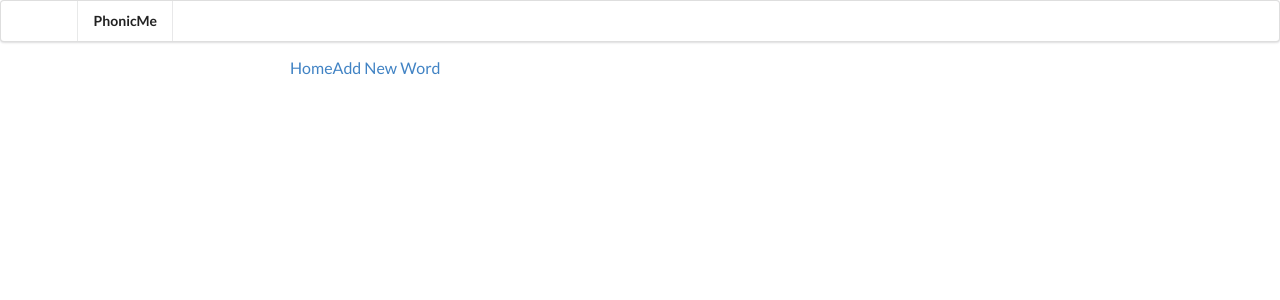
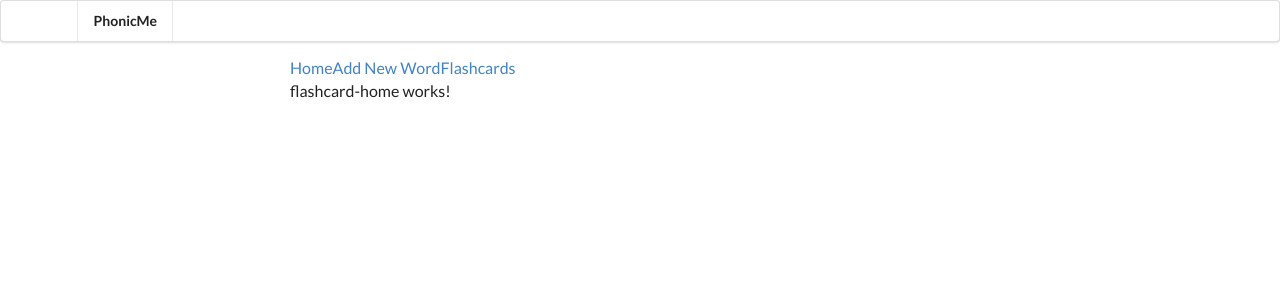
Before and after one commit to leonormes/angular-phonicme, an Angular app: page /flashcard in a window 1280 px wide. Before the commit this address led to /. Shown: the top 300 px of the page. Built offline with nearby package versions, Linux system fonts and the light colour scheme.

Commit message:
add a flashcard component

```diff
--- a/src/app/app.component.html
+++ b/src/app/app.component.html
@@ -1,5 +1,6 @@
-          <div class="navLinks">
-            <a [routerLink]="['/home']">Home</a>
-            <a [routerLink]="['/newword']">Add New Word</a>
-          </div>
+<div class="navLinks">
+  <a [routerLink]="['/home']">Home</a>
+  <a [routerLink]="['/newword']">Add New Word</a>
+  <a [routerLink]="['/flashcard']">Flashcards</a>
+</div>
 <router-outlet></router-outlet>
--- /dev/null
+++ b/src/app/flashcard-home/flashcard-home.component.html
@@ -0,0 +1,3 @@
+<p>
+  flashcard-home works!
+</p>
--- /dev/null
+++ b/src/app/flashcard-home/flashcard-home.component.ts
@@ -0,0 +1,15 @@
+import { Component, OnInit } from '@angular/core';
+
+@Component({
+  selector: 'app-flashcard-home',
+  templateUrl: './flashcard-home.component.html',
+  styleUrls: ['./flashcard-home.component.css']
+})
+export class FlashcardHomeComponent implements OnInit {
+
+  constructor() { }
+
+  ngOnInit() {
+  }
+
+}
--- a/src/app/new-word-form/new-word-form.component.ts
+++ b/src/app/new-word-form/new-word-form.component.ts
@@ -2,6 +2,7 @@ import { Component, OnInit } from '@angular/core';
 import { AbstractControl, Validators, FormBuilder, FormGroup } from '@angular/forms';
 
 @Component({
+  // tslint:disable-next-line:component-selector
   selector: 'new-word-form',
   templateUrl: './new-word-form.component.html',
   styleUrls: ['./new-word-form.component.css']
```
Also changed, not shown: src/app/app.module.ts (+5 -2 lines), .angular-cli.json, src/app/flashcard-home/flashcard-home.component.css (added), 2 other files (tests, documents, lock files or other folders).
